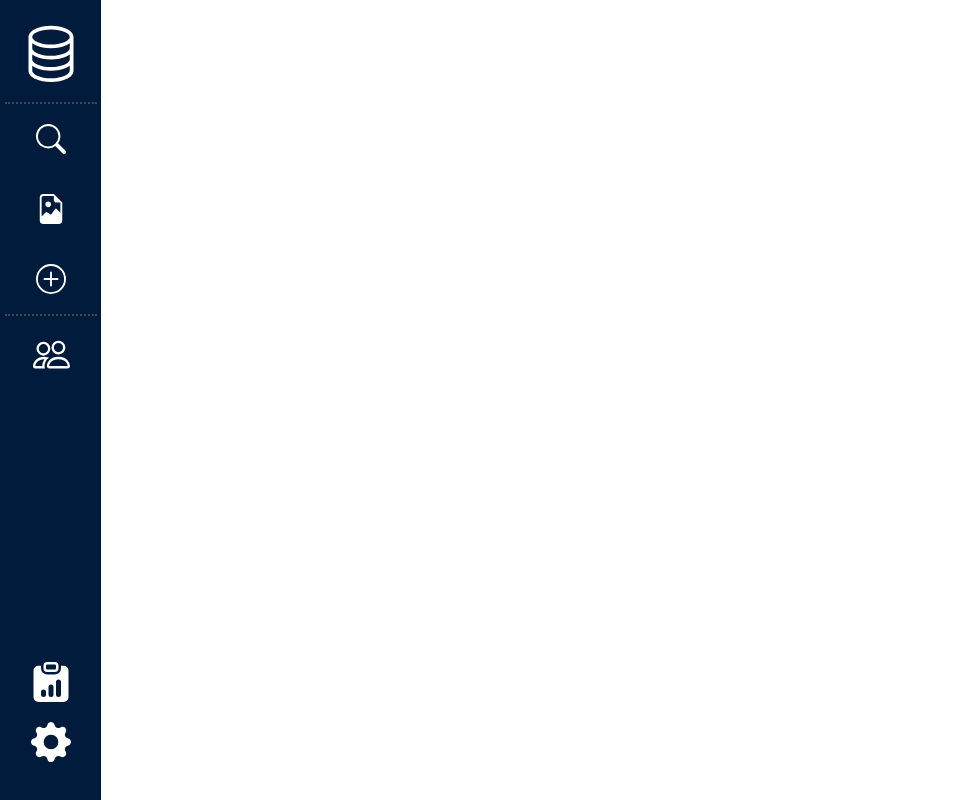
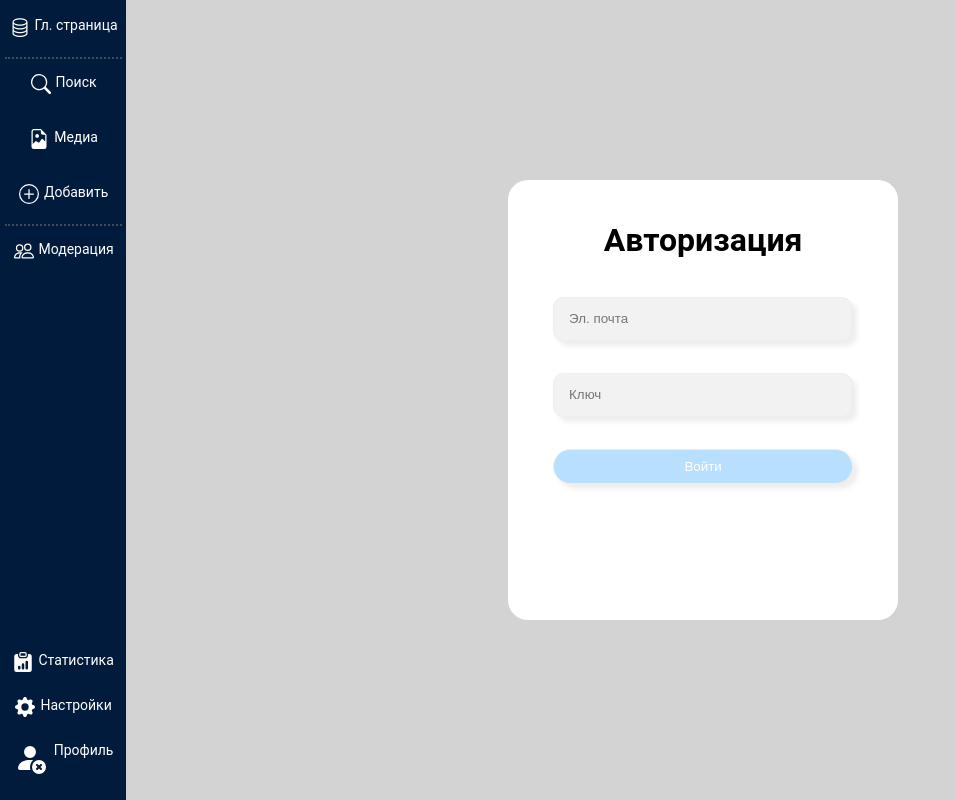
Before and after one commit to xskak228/PDB, a Flask app: page /login in a window 1280 px wide. Shown: the whole page, without its empty margins (0-956 px from the left). Run offline with Flask 3, Linux system fonts and the light colour scheme.

Commit message:
FrontEnd work's

```diff
--- a/static/css/style.css
+++ b/static/css/style.css
@@ -1,6 +1,7 @@
 html, body {
   height: 100%;
   overflow: hidden;
+  font-family: "Roboto", "Arial", sans-serif;
 }
 
 body {
@@ -16,7 +17,7 @@ body {
     flex-direction: column;
     justify-content: space-between;
 
-    width: 100px;
+    width: 130px;
     min-height: 100%;
     padding-left: 5px;
     padding-right: 4px;
@@ -27,8 +28,8 @@ body {
 .menu .main_menu a {
     display: flex;
     justify-content: center;
-    padding-top: 20px;
-    padding-bottom: 20px;
+    padding-top: 15px;
+    padding-bottom: 15px;
 }
 
 .menu .back_menu a {
@@ -56,8 +57,24 @@ body {
 }
 
 a:active, a:hover, a {
+    font-size: 14px;
     text-decoration: none;
     color: white;
+}
+
+.menu_text {
+    margin: 0;
+    color: white;
+    display: flex;
+    flex-direction: row;
+    justify-content: center;
+
+}
+
+.menu_text p {
+    margin-top: 0;
+    padding-top: 23px;
+
 }
 
 .content {
@@ -65,5 +82,70 @@ a:active, a:hover, a {
     display: flex;
     justify-content: space-around;
     align-items: center;
+    background-color: lightgray;
+}
 
+.login_form {
+    background-color: white;
+
+    padding: 20px;
+    height: 400px;
+    width: 350px;
+    min-width: 350px;
+    max-width: 350px;
+
+    border-radius: 20px;
+
+    display: flex;
+    flex-direction: column;
+    align-items: center;
 }
+
+#form_login {
+    height: 100%;
+    width: 300px;
+    max-width: 300px;
+    display: flex;
+    flex-direction: column;
+    align-content: space-between;
+}
+
+
+
+#form_login_submit {
+
+    width: 300px;
+    height: 35px;
+
+	background: #B9DFFF;
+	color: #fff;
+	border: 1px solid #eee;
+	border-radius: 20px;
+	box-shadow: 5px 5px 5px #eee;
+	text-shadow: none;
+}
+
+#form_login_submit:hover {
+	background: #001b3b;
+	color: #fff;
+	border: 1px solid #eee;
+	border-radius: 20px;
+	box-shadow: 5px 5px 5px #eee;
+	text-shadow: none;
+}
+
+#form_email{
+
+    width: 300px;
+    max-width: 267px;
+    height: 40px;
+
+    padding-left: 15px;
+    padding-right: 15px;
+
+    background-color: #f2f2f2;
+    border: 1px solid #eee;
+	border-radius: 10px;
+	box-shadow: 5px 5px 5px #eee;
+	text-shadow: none;
+}
--- a/templates/base.html
+++ b/templates/base.html
@@ -12,71 +12,87 @@
         <div class="main_menu">
             <!--Главаня страница-->
             <a href="/" id="main_url">
-                <svg xmlns="http://www.w3.org/2000/svg" width="60" height="60" fill="white" class="bi bi-database" viewBox="0 0 16 16">
+                <svg xmlns="http://www.w3.org/2000/svg" width="25" height="25" fill="white" class="bi bi-database" viewBox="0 0 20 20">
                 <path d="M4.318 2.687C5.234 2.271 6.536 2 8 2s2.766.27 3.682.687C12.644 3.125 13 3.627 13 4c0 .374-.356.875-1.318 1.313C10.766 5.729 9.464 6 8 6s-2.766-.27-3.682-.687C3.356 4.875 3 4.373 3 4c0-.374.356-.875 1.318-1.313ZM13 5.698V7c0 .374-.356.875-1.318 1.313C10.766 8.729 9.464 9 8 9s-2.766-.27-3.682-.687C3.356 7.875 3 7.373 3 7V5.698c.271.202.58.378.904.525C4.978 6.711 6.427 7 8 7s3.022-.289 4.096-.777A4.92 4.92 0 0 0 13 5.698ZM14 4c0-1.007-.875-1.755-1.904-2.223C11.022 1.289 9.573 1 8 1s-3.022.289-4.096.777C2.875 2.245 2 2.993 2 4v9c0 1.007.875 1.755 1.904 2.223C4.978 15.71 6.427 16 8 16s3.022-.289 4.096-.777C13.125 14.755 14 14.007 14 13V4Zm-1 4.698V10c0 .374-.356.875-1.318 1.313C10.766 11.729 9.464 12 8 12s-2.766-.27-3.682-.687C3.356 10.875 3 10.373 3 10V8.698c.271.202.58.378.904.525C4.978 9.71 6.427 10 8 10s3.022-.289 4.096-.777A4.92 4.92 0 0 0 13 8.698Zm0 3V13c0 .374-.356.875-1.318 1.313C10.766 14.729 9.464 15 8 15s-2.766-.27-3.682-.687C3.356 13.875 3 13.373 3 13v-1.302c.271.202.58.378.904.525C4.978 12.71 6.427 13 8 13s3.022-.289 4.096-.777c.324-.147.633-.323.904-.525Z"/>
                 </svg>
+            Гл. страница
             </a>
             <!--Поиск-->
+            <div class=menu_text>
                 <a href="search">
-                <svg xmlns="http://www.w3.org/2000/svg" width="30" height="30" fill="white" class="bi bi-search" viewBox="0 0 16 16">
+                    <svg xmlns="http://www.w3.org/2000/svg" width="25" height="25" fill="white" class="bi bi-search" viewBox="0 0 20 20">
                         <path d="M11.742 10.344a6.5 6.5 0 1 0-1.397 1.398h-.001c.03.04.062.078.098.115l3.85 3.85a1 1 0 0 0 1.415-1.414l-3.85-3.85a1.007 1.007 0 0 0-.115-.1zM12 6.5a5.5 5.5 0 1 1-11 0 5.5 5.5 0 0 1 11 0z"/>
                       </svg>
+                Поиск
                 </a>
+            </div>
             <!--Медиа Файлы-->
+            <div class=menu_text>
                 <a href="media">
-                <svg xmlns="http://www.w3.org/2000/svg" width="30" height="30" fill="white" class="bi bi-file-earmark-image" viewBox="0 0 16 16">
+                    <svg xmlns="http://www.w3.org/2000/svg" width="25" height="25" fill="white" class="bi bi-file-earmark-image" viewBox="0 0 20 20">
                         <path d="M6.502 7a1.5 1.5 0 1 0 0-3 1.5 1.5 0 0 0 0 3z"/>
                         <path d="M14 14a2 2 0 0 1-2 2H4a2 2 0 0 1-2-2V2a2 2 0 0 1 2-2h5.5L14 4.5V14zM4 1a1 1 0 0 0-1 1v10l2.224-2.224a.5.5 0 0 1 .61-.075L8 11l2.157-3.02a.5.5 0 0 1 .76-.063L13 10V4.5h-2A1.5 1.5 0 0 1 9.5 3V1H4z"/>
                       </svg>
+                Медиа
                 </a>
+
+            </div>
             <!--Добавление-->
+            <div class=menu_text>
                 <a href="add">
-                <svg xmlns="http://www.w3.org/2000/svg" width="30" height="30" fill="white" class="bi bi-plus-circle" viewBox="0 0 16 16">
+                    <svg xmlns="http://www.w3.org/2000/svg" width="25" height="25" fill="white" class="bi bi-plus-circle" viewBox="0 0 20 20">
                         <path d="M8 15A7 7 0 1 1 8 1a7 7 0 0 1 0 14zm0 1A8 8 0 1 0 8 0a8 8 0 0 0 0 16z"/>
                         <path d="M8 4a.5.5 0 0 1 .5.5v3h3a.5.5 0 0 1 0 1h-3v3a.5.5 0 0 1-1 0v-3h-3a.5.5 0 0 1 0-1h3v-3A.5.5 0 0 1 8 4z"/>
                       </svg>
+                Добавить
                 </a>
+            </div>
             <!--Модерация-->
             <a href="moderators" id="moderators_url">
-                <svg xmlns="http://www.w3.org/2000/svg" width="37" height="37" fill="white" class="bi bi-people" viewBox="0 0 16 16">
+                <svg xmlns="http://www.w3.org/2000/svg" width="25" height="25" fill="white" class="bi bi-people" viewBox="0 0 20 20">
                     <path d="M15 14s1 0 1-1-1-4-5-4-5 3-5 4 1 1 1 1h8Zm-7.978-1A.261.261 0 0 1 7 12.996c.001-.264.167-1.03.76-1.72C8.312 10.629 9.282 10 11 10c1.717 0 2.687.63 3.24 1.276.593.69.758 1.457.76 1.72l-.008.002a.274.274 0 0 1-.014.002H7.022ZM11 7a2 2 0 1 0 0-4 2 2 0 0 0 0 4Zm3-2a3 3 0 1 1-6 0 3 3 0 0 1 6 0ZM6.936 9.28a5.88 5.88 0 0 0-1.23-.247A7.35 7.35 0 0 0 5 9c-4 0-5 3-5 4 0 .667.333 1 1 1h4.216A2.238 2.238 0 0 1 5 13c0-1.01.377-2.042 1.09-2.904.243-.294.526-.569.846-.816ZM4.92 10A5.493 5.493 0 0 0 4 13H1c0-.26.164-1.03.76-1.724.545-.636 1.492-1.256 3.16-1.275ZM1.5 5.5a3 3 0 1 1 6 0 3 3 0 0 1-6 0Zm3-2a2 2 0 1 0 0 4 2 2 0 0 0 0-4Z"/>
                   </svg>
+                Модерация
             </a>
         </div>
 
         <div class="back_menu">
             <!--Статистика-->
             <a href="statistics">
-                <svg xmlns="http://www.w3.org/2000/svg" width="40" height="40" fill="white" class="bi bi-clipboard-data-fill" viewBox="0 0 16 16">
+                <svg xmlns="http://www.w3.org/2000/svg" width="25" height="25" fill="white" class="bi bi-clipboard-data-fill" viewBox="0 0 20 20">
                     <path d="M6.5 0A1.5 1.5 0 0 0 5 1.5v1A1.5 1.5 0 0 0 6.5 4h3A1.5 1.5 0 0 0 11 2.5v-1A1.5 1.5 0 0 0 9.5 0h-3Zm3 1a.5.5 0 0 1 .5.5v1a.5.5 0 0 1-.5.5h-3a.5.5 0 0 1-.5-.5v-1a.5.5 0 0 1 .5-.5h3Z"/>
                     <path d="M4 1.5H3a2 2 0 0 0-2 2V14a2 2 0 0 0 2 2h10a2 2 0 0 0 2-2V3.5a2 2 0 0 0-2-2h-1v1A2.5 2.5 0 0 1 9.5 5h-3A2.5 2.5 0 0 1 4 2.5v-1ZM10 8a1 1 0 1 1 2 0v5a1 1 0 1 1-2 0V8Zm-6 4a1 1 0 1 1 2 0v1a1 1 0 1 1-2 0v-1Zm4-3a1 1 0 0 1 1 1v3a1 1 0 1 1-2 0v-3a1 1 0 0 1 1-1Z"/>
                   </svg>
+                Статистика
             </a>
             <!--Настройки-->
             <a href="settings">
-                <svg xmlns="http://www.w3.org/2000/svg" width="40" height="40" fill="white" class="bi bi-gear-fill" viewBox="0 0 16 16">
+                <svg xmlns="http://www.w3.org/2000/svg" width="25" height="25" fill="white" class="bi bi-gear-fill" viewBox="0 0 20 20">
                 <path d="M9.405 1.05c-.413-1.4-2.397-1.4-2.81 0l-.1.34a1.464 1.464 0 0 1-2.105.872l-.31-.17c-1.283-.698-2.686.705-1.987 1.987l.169.311c.446.82.023 1.841-.872 2.105l-.34.1c-1.4.413-1.4 2.397 0 2.81l.34.1a1.464 1.464 0 0 1 .872 2.105l-.17.31c-.698 1.283.705 2.686 1.987 1.987l.311-.169a1.464 1.464 0 0 1 2.105.872l.1.34c.413 1.4 2.397 1.4 2.81 0l.1-.34a1.464 1.464 0 0 1 2.105-.872l.31.17c1.283.698 2.686-.705 1.987-1.987l-.169-.311a1.464 1.464 0 0 1 .872-2.105l.34-.1c1.4-.413 1.4-2.397 0-2.81l-.34-.1a1.464 1.464 0 0 1-.872-2.105l.17-.31c.698-1.283-.705-2.686-1.987-1.987l-.311.169a1.464 1.464 0 0 1-2.105-.872l-.1-.34zM8 10.93a2.929 2.929 0 1 1 0-5.86 2.929 2.929 0 0 1 0 5.858z"/>
                 </svg>
+                Настройки
             </a>
             <!--Профиль-->
-            <a href="profile">
-            <!--{% if current_user.is_authenticated %}-->
+            <a href="login">
+            {% if current_user.is_authenticated %}
             <!--Лого залогиненого пользователя-->
-                <svg xmlns="http://www.w3.org/2000/svg" width="60" height="60" fill="white" class="bi bi-person-fill-check" viewBox="0 0 16 16">
+                <svg xmlns="http://www.w3.org/2000/svg" width="40" height="40" fill="white" class="bi bi-person-fill-check" viewBox="0 0 20 20">
                     <path d="M12.5 16a3.5 3.5 0 1 0 0-7 3.5 3.5 0 0 0 0 7Zm1.679-4.493-1.335 2.226a.75.75 0 0 1-1.174.144l-.774-.773a.5.5 0 0 1 .708-.708l.547.548 1.17-1.951a.5.5 0 1 1 .858.514ZM11 5a3 3 0 1 1-6 0 3 3 0 0 1 6 0Z"/>
                     <path d="M2 13c0 1 1 1 1 1h5.256A4.493 4.493 0 0 1 8 12.5a4.49 4.49 0 0 1 1.544-3.393C9.077 9.038 8.564 9 8 9c-5 0-6 3-6 4Z"/>
                 </svg>
-            <!--{% else %}
-                <svg xmlns="http://www.w3.org/2000/svg" width="50" height="50" fill="currentColor" class="bi bi-person-fill-x" viewBox="0 0 16 16">
+            {% else %}
+                <svg xmlns="http://www.w3.org/2000/svg" width="40" height="40" fill="white" class="bi bi-person-fill-x" viewBox="0 0 20 20">
                     <path d="M11 5a3 3 0 1 1-6 0 3 3 0 0 1 6 0Zm-9 8c0 1 1 1 1 1h5.256A4.493 4.493 0 0 1 8 12.5a4.49 4.49 0 0 1 1.544-3.393C9.077 9.038 8.564 9 8 9c-5 0-6 3-6 4Z"/>
                     <path d="M12.5 16a3.5 3.5 0 1 0 0-7 3.5 3.5 0 0 0 0 7Zm-.646-4.854.646.647.646-.647a.5.5 0 0 1 .708.708l-.647.646.647.646a.5.5 0 0 1-.708.708l-.646-.647-.646.647a.5.5 0 0 1-.708-.708l.647-.646-.647-.646a.5.5 0 0 1 .708-.708Z"/>
                 </svg>
-            {% endif %}-->
+            {% endif %}
+                Профиль
             </a>
+
         </div>
     </div>
     <div class="content">
-        <!--{% block content %}{% endblock %}-->
+        {% block content %}{% endblock %}
     </div>
 </body>
 </html>
--- a/templates/login.html
+++ b/templates/login.html
@@ -1,12 +1,12 @@
 {% extends "base.html" %}
 
 {% block content %}
+<div class="login_form">
     <h1>Авторизация</h1>
-<form action="" method="post">
+    <form action="" method="post" id="form_login">
         {{ form.hidden_tag() }}
                 <p>
-        {{ form.Email.label }}<br>
-        {{ form.Email(class="form-control", type="email") }}<br>
+                    {{ form.Email(class="form-control", type="email", id="form_email", placeholder="Эл. почта") }}<br>
                     {% for error in form.Email.errors %}
                         <div class="alert alert-danger" role="alert">
                             {{ error }}
@@ -14,15 +14,15 @@
                     {% endfor %}
                 </p>
                 <p>
-        {{ form.Key.label }}<br>
-        {{ form.Key(class="form-control") }}<br>
+                    {{ form.Key(class="form-control", id="form_email", placeholder="Ключ") }}<br>
                     {% for error in form.Key.errors %}
                         <div class="alert alert-danger" role="alert">
                             {{ error }}
                         </div>
                     {% endfor %}
                 </p>
-    <p>{{ form.submit(type="submit", class="btn btn-primary") }}</p>
-    <div>{{ message }}</div>
+            <div class="error_message">{{ message }}</div>
+            <div class="form_login_submit"><p>{{ form.submit(type="submit", class="btn btn-primary", id="form_login_submit")}}</p></div>
     </form>
+</div>
 {% endblock %}
```
Lines whose indentation alone changed are shown as unchanged.
